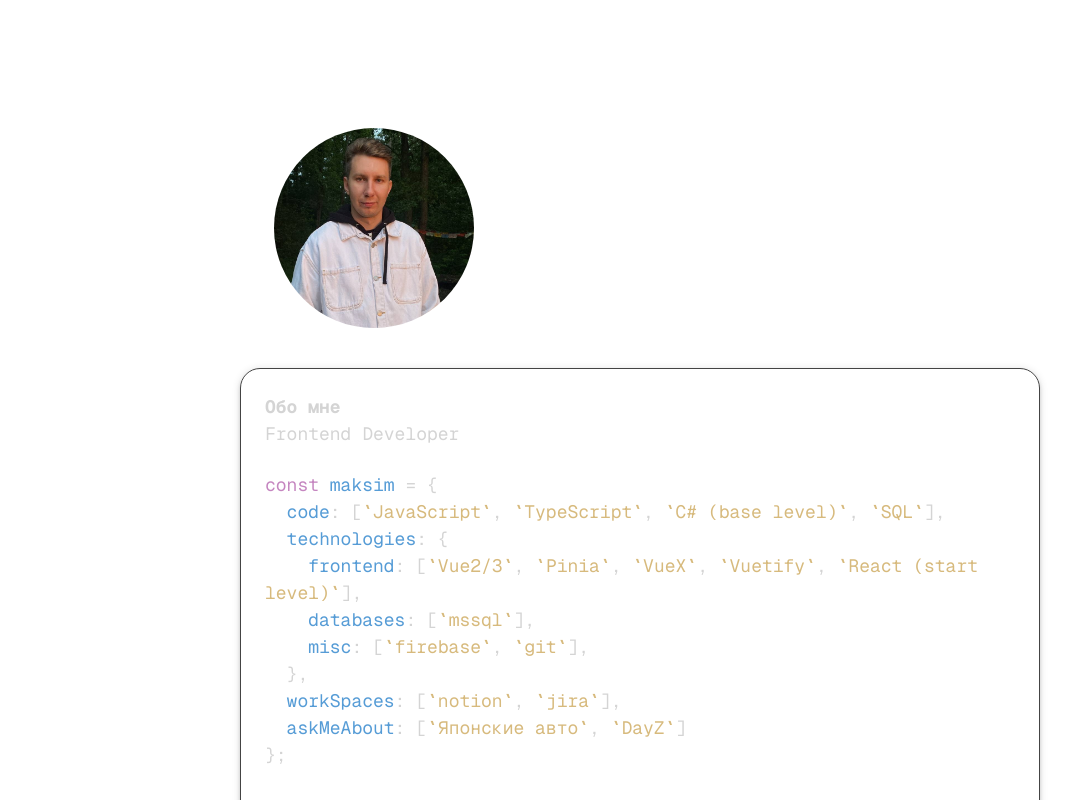
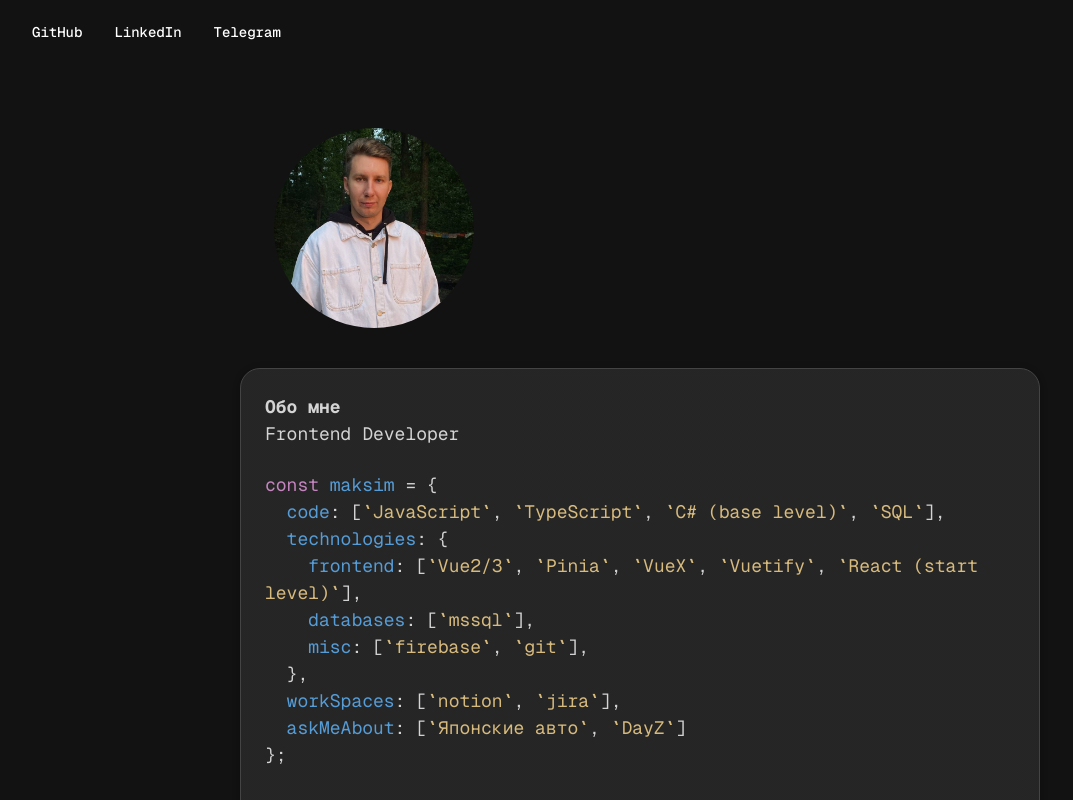
Before and after one commit to AustinTrueFalse/AustinTrueFalseCv, a Next.js app: page / in a window 1280 px wide. Shown: the top 800 px of the page, without its empty margins (0-1073 px from the left). Built offline with nearby package versions, Linux system fonts and the light colour scheme.

Commit message:
поправил стили

```diff
--- a/src/app/components/Navbar.tsx
+++ b/src/app/components/Navbar.tsx
@@ -20,9 +20,11 @@ export default function Navbar() {
   return (
     <AppBar
       position="static"
+      elevation={0}
       sx={{
-        backgroundColor: "transparent",
+        backgroundColor: "transparent !important",
         boxShadow: "none",
+        backdropFilter: "none",
       }}
     >
       <Container maxWidth="xl">
--- a/src/app/globals.css
+++ b/src/app/globals.css
@@ -5,18 +5,10 @@
   --foreground: #171717;
 }
 
-@theme inline {
-  --color-background: var(--background);
-  --color-foreground: var(--foreground);
-  --font-sans: var(--font-geist-sans);
-  --font-mono: var(--font-geist-mono);
-}
-
-@media (prefers-color-scheme: dark) {
-  :root {
-    --background: #0a0a0a;
-    --foreground: #ededed;
-  }
+/* когда есть класс .dark - используем темные цвета */
+.dark {
+  --background: #121212;
+  --foreground: #eee;
 }
 
 body {
@@ -25,6 +17,8 @@ body {
   font-family: var(--font-geist-mono), monospace;
 }
 
-html, body, #__next {
-  font-family: var(--font-geist-mono), monospace !important;
+html, body {
+  /* убираем !important, чтобы css переменные работали */
+  background-color: var(--background);
+  color: var(--foreground);
 }
--- a/src/app/layout.tsx
+++ b/src/app/layout.tsx
@@ -2,15 +2,17 @@
 
 import { Geist, Geist_Mono } from "next/font/google";
 import { createTheme, ThemeProvider } from '@mui/material/styles';
+import { useEffect } from 'react';
 import "./globals.css";
 
 const theme = createTheme({
+  palette: {
+    mode: 'dark',
+  },
   typography: {
     fontFamily: 'var(--font-geist-mono), monospace',
   },
-
 });
-
 
 const geistSans = Geist({
   variable: "--font-geist-sans",
@@ -22,18 +24,18 @@ const geistMono = Geist_Mono({
   subsets: ["latin"],
 });
 
-
-
 export default function RootLayout({
   children,
 }: Readonly<{
   children: React.ReactNode;
 }>) {
+  useEffect(() => {
+    document.documentElement.classList.add('dark');
+  }, []);
+
   return (
-    <html lang="en">
-      <body
-        className={`${geistSans.variable} ${geistMono.variable} antialiased`}
-      >
+    <html lang="en" className={`${geistSans.variable} ${geistMono.variable}`}>
+      <body className="antialiased">
         <ThemeProvider theme={theme}>
           {children}
         </ThemeProvider>
```
